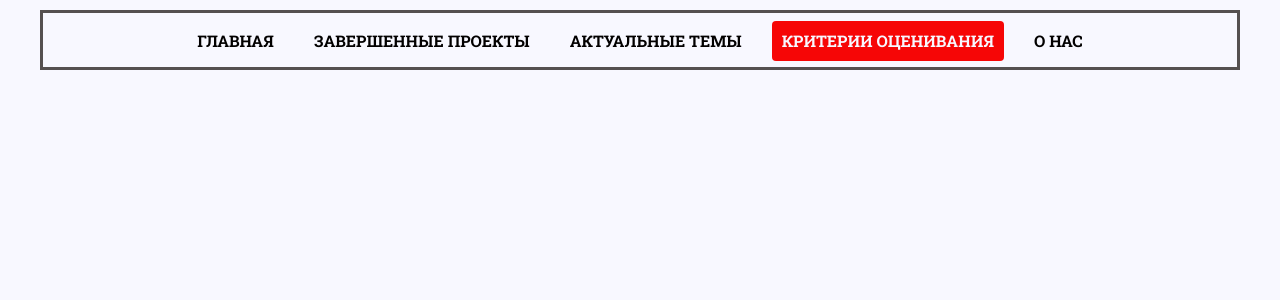
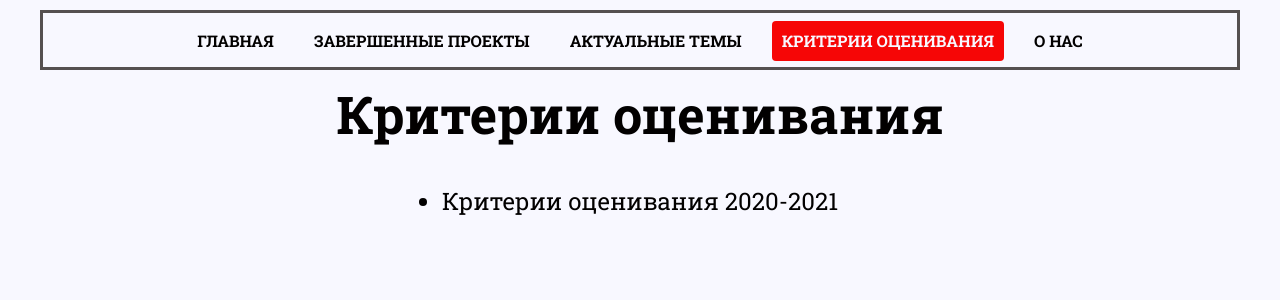
Before and after one commit to AGENTS-OF-FUTURE/GIT-AGENTS-OF-FUTURE, a PHP site: page /indexCriteria.html in a window 1280 px wide. Shown: the top 300 px of the page. Run offline with PHP 8.4, Linux system fonts and the light colour scheme.

Commit message:
1234
Критерии

```diff
--- a/Pages/Actual Topics/styleActualTopics.css
+++ b/Pages/Actual Topics/styleActualTopics.css
@@ -89,7 +89,7 @@ body{
 }
 .ActualProjects_header h3{
   font-weight: bold;
-  font-size: 52px ;
+  font-size: 52px;
   color: rgb(2, 0, 0);
 }
 /*ActualProjects_header*/
--- a/Pages/Criteria/styleCriteria.css
+++ b/Pages/Criteria/styleCriteria.css
@@ -77,3 +77,23 @@ body{
   color: #f8f8ff;
 }
 /*CriteriaPage_Menu*/
+.Criteria_header{
+  height:80px;
+  text-align:center;
+  font-size:24px;
+  padding-top:0px;
+}
+/*Criteria_header*/
+.Criteria_header h3{
+  font-weight: bold;
+  font-size: 52px;
+  color: rgb(2, 0, 0);
+}
+/*Criteria_header h3*/
+.List_of_Criteria{
+  margin-top:15px;
+  font-size: 24px;
+  padding-top: 10px;
+  color: rgb(2, 0, 0);
+}
+/*List_of_Criteria*/
--- a/indexCriteria.html
+++ b/indexCriteria.html
@@ -34,6 +34,22 @@
           <li class ="MenuOtherIkon"><a href="indexAbout.html" class="MenuOtherIkonText">О нас</a></li>
         </ul>
       </div>
+  <div class="Criteria_header">
+    <header class="MainHeader">
+      <h3>Критерии оценивания</h3>
+    </header>
+  </div>
+
+  <!-- /.Criteria_header -->
+  <main>
+    <div class="container">
+      <div class="List_of_Criteria">
+        <ul>
+          <li>Критерии оценивания 2020-2021</li>
+        </ul>
+      </div>
+    </div>
+  </main>
   </div>
 </body>
 </html>
```
